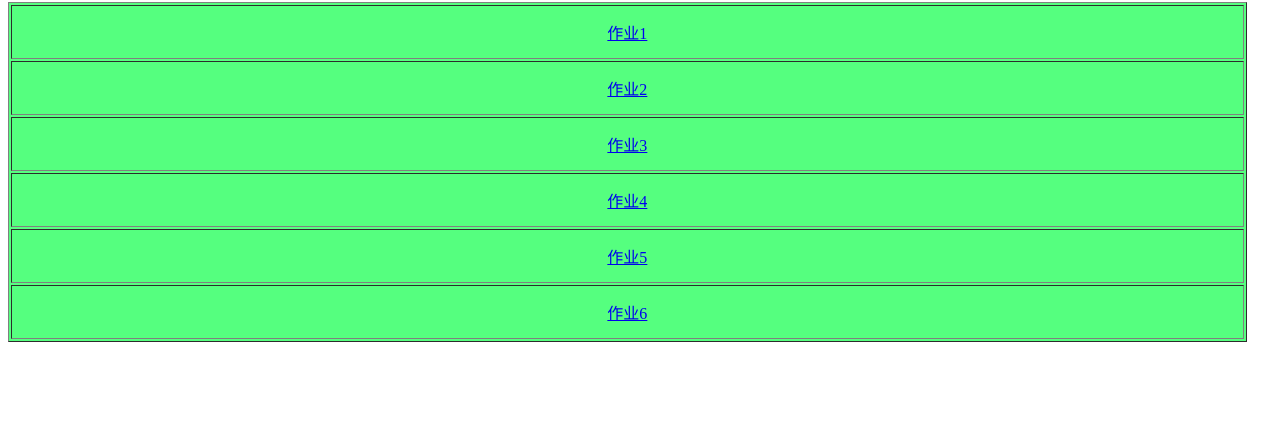
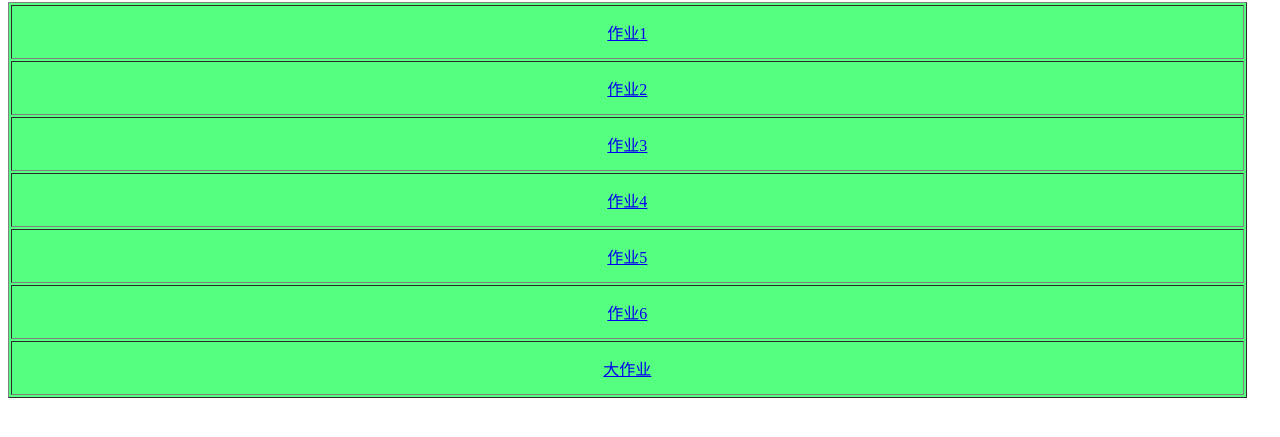
Before and after one commit to sen161211/202123211402023.github.io, a plain HTML site: page index.html in a window 1280 px wide. Shown: the part 87-524 px from the top of the page. Drawn offline with Linux system fonts and the light colour scheme.

Commit message:
Update index.html

```diff
--- a/index.html
+++ b/index.html
@@ -36,6 +36,9 @@
 			<tr>
 				<td><a href="./test6/demo6.html">作业6</a></td>
 			</tr>
+			<tr>
+				<td><a href="./test7/demo7.html">大作业</a></td>
+			</tr>
 		</table>
 	</body>
 </html>
```
